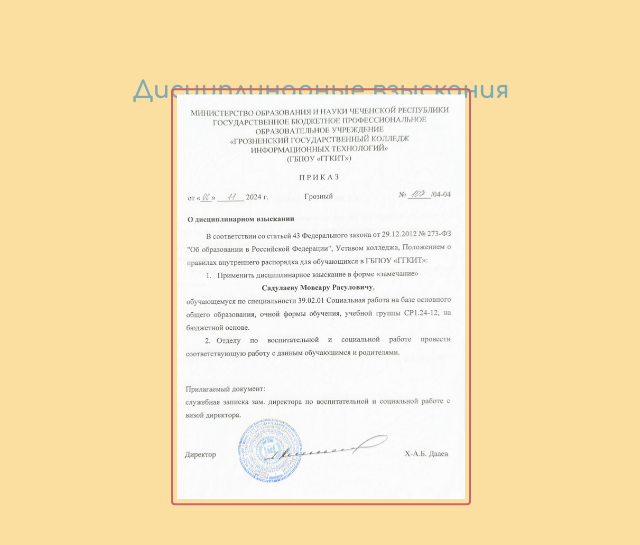
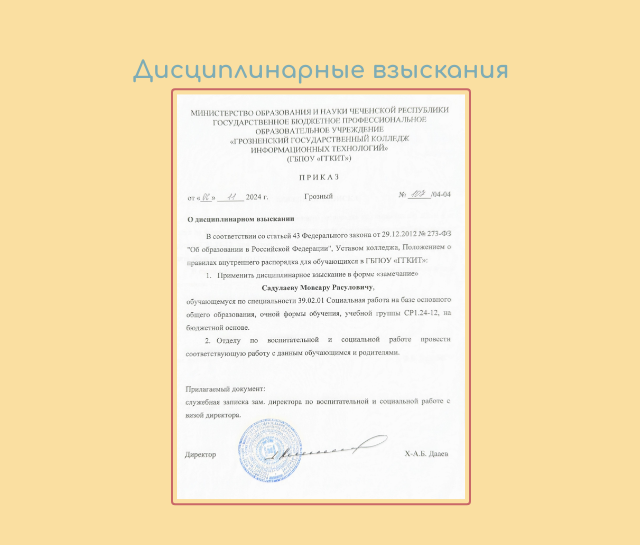
Before and after one commit to altairmsr/ggkit_dashboard, a React (Vite) app: page /punish in a window 1280 px wide. Shown: the part 103-648 px from the top of the page, without its empty margins (319-959 px from the left). Built offline with nearby package versions, Linux system fonts and the light colour scheme.

Commit message:
Update Punishment.scss

```diff
--- a/src/pages/Punishment/Punishment.scss
+++ b/src/pages/Punishment/Punishment.scss
@@ -8,7 +8,7 @@
 
 .cont {
 	width: 960px;
-	height: 460px;
+	height: 480px;
 	display: flex;
 	justify-content: center;
 	align-items: center;
@@ -16,7 +16,7 @@
 	overflow: hidden;
 	h2 {
 		position: absolute;
-		top: 10px;
+		top: 0;
 		color: #7eacb5;
 		font-family: "Comfortaa", sans-serif;
 	}
```
